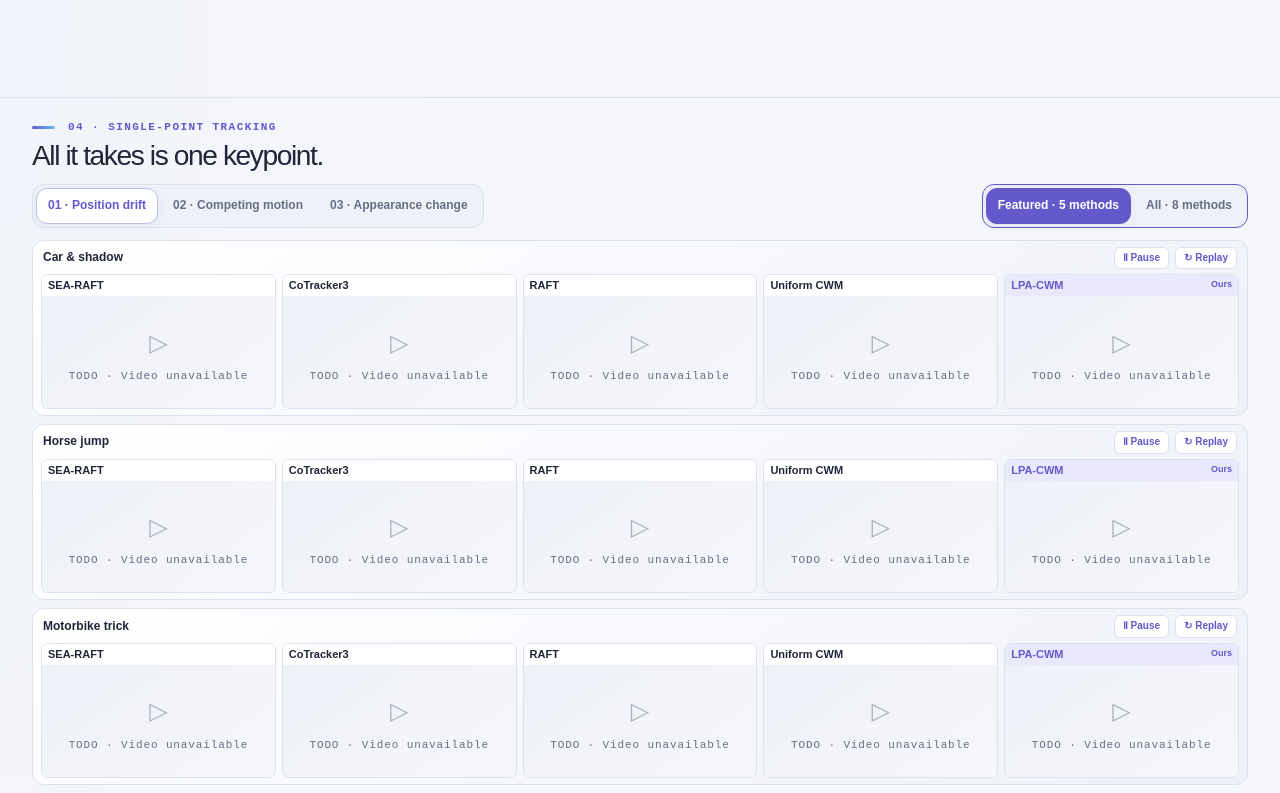
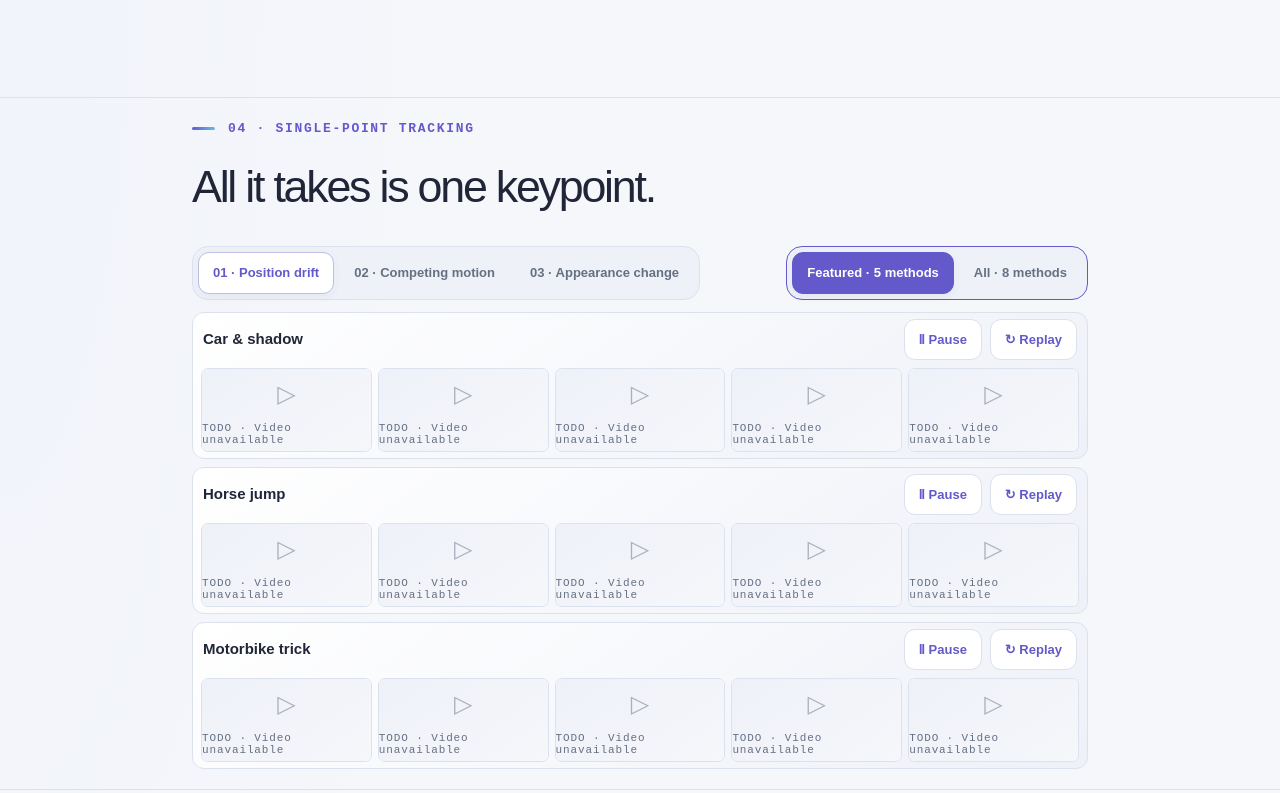
Before and after one commit to LPA-CWM/LPA-CWM.github.io, a plain HTML site: page index.html in a window 1280 px wide. Shown: the part 4887-5680 px from the top of the page. Drawn offline with Linux system fonts and the light colour scheme.

Commit message:
Align chapter styling and simplify single-point video cards

```diff
--- a/index.html
+++ b/index.html
@@ -46,36 +46,22 @@ section{padding:100px 0;border-top:1px solid var(--line);scroll-margin-top:0}.se
 /* Compact single-point comparisons: three scenes per category, five or eight methods. */
 .theme button{display:inline-flex;align-items:center;gap:5px}.theme-icon{display:inline-flex;width:15px;height:15px}.theme-icon svg{width:100%;height:100%}
 #single-point{padding:20px 0;scroll-margin-top:-32px}
-#single-point .wrap,#analysis .wrap{width:min(1440px,calc(100% - 64px))}
-#single-point .section-head{margin-bottom:12px}
-#single-point .chapter{margin-bottom:4px;font-size:11px}
-#single-point .section-head h2{font-size:clamp(26px,2.2vw,32px)}
 #single-point .gallery-controls{gap:12px;margin-bottom:12px;flex-wrap:nowrap}
-#single-point .pill-group{gap:3px;padding:3px;border-radius:12px}
-#single-point .pill-group button{font-size:12px;padding:7px 11px}
 .method-toggle{border-color:var(--accent);flex-shrink:0}
 #single-point .method-toggle button[aria-pressed=true]{background:var(--accent);color:var(--surface);border-color:var(--accent)}
 #single-point .single-episodes{gap:8px}
 #single-point .episode{padding:6px 8px;border-radius:12px}
-#single-point .episode-header{padding:0 2px 5px;min-height:25px}
-#single-point .episode-name{font-size:12px;margin:0}
-.episode-actions{display:flex;gap:6px}
-#single-point .replay{font-size:10px;padding:2px 8px;border-radius:6px}
+#single-point .episode-header{padding:0 2px 8px}
+#single-point .episode-name{margin:0}
+.episode-actions{display:flex;gap:8px}
 #single-point .baseline-strip{grid-template-columns:repeat(var(--method-count),minmax(0,1fr));gap:6px;padding:0;margin:0;overflow:visible}
 #single-point .video-tile{border-radius:7px}
 #single-point .video-tile:hover{transform:none}
-#single-point .video-title{font-size:11px;line-height:1.2;padding:4px 6px;white-space:nowrap}
-#single-point .video-title.ours-label{background:var(--tint)}
-#single-point .video-title.ours-label span+span{font-size:9px}
-#single-point .video-slot{aspect-ratio:auto;height:clamp(80px,calc((100svh - 465px)/3),180px)}
-#singleGallery[data-methods=all] .video-slot{height:clamp(65px,calc((100svh - 490px)/3),138px)}
-#singleGallery[data-methods=all] .video-title{font-size:10px;padding:4px}
-#singleGallery[data-methods=all] .ours-label span+span{display:none}
+#single-point .video-slot{aspect-ratio:auto;height:clamp(80px,calc((100svh - 555px)/3),180px)}
+#singleGallery[data-methods=all] .video-slot{height:clamp(55px,calc((100svh - 600px)/3),138px)}
 #analysis .experiments{display:block}
 #analysis .experiment-nav{display:grid;grid-template-columns:repeat(5,minmax(0,1fr));gap:6px;margin-bottom:16px}
 #analysis .experiment-tab{padding:12px 10px;grid-template-columns:20px minmax(0,1fr)}
-#analysis .experiment-tab b{font-size:12px}
-#analysis .experiment-tab small{font-size:11px}
 #analysis .experiment-tab:hover{transform:translateY(-2px)}
 #analysis .experiment-display{min-height:0}
 #analysis .small-table{min-width:1030px;font-size:12px}
@@ -85,8 +71,8 @@ section{padding:100px 0;border-top:1px solid var(--line);scroll-margin-top:0}.se
 #analysis .small-table th:first-child{text-align:left}
 #analysis .small-table td:nth-child(9){border-left:1px solid var(--line)}
 #analysis .small-table thead tr:first-child th:last-child{border-left:1px solid var(--line)}
-@media(max-width:1000px){#single-point .gallery-controls{flex-wrap:wrap}#single-point .pill-group button{font-size:11px;padding:6px 8px}#single-point .video-title{font-size:10px}#single-point .ours-label span+span{display:none}#analysis .experiment-nav{grid-template-columns:repeat(3,minmax(0,1fr))}}
-@media(max-width:600px){#single-point{scroll-margin-top:-40px}#single-point .wrap,#analysis .wrap{width:94vw}#single-point .section-head h2{font-size:27px}#single-point .gallery-controls{gap:8px}#singleFilters{width:100%;justify-content:space-between}#single-point #singleFilters button{font-size:9px;padding:6px 4px;gap:2px}#single-point .baseline-strip{gap:3px}#single-point .video-title{font-size:8px;padding:4px 2px;min-height:27px;white-space:normal;align-items:center;justify-content:center;text-align:center}#singleGallery[data-methods=all] .video-title{font-size:7px;padding:3px 1px;overflow-wrap:anywhere;min-height:32px}#single-point .video-slot{height:auto;aspect-ratio:4/3}#singleGallery[data-methods=all] .video-slot{height:auto}#single-point .episode{padding:6px 4px}#analysis .experiment-nav{grid-template-columns:repeat(2,minmax(0,1fr))}}
+@media(max-width:1000px){#single-point .gallery-controls{flex-wrap:wrap}#analysis .experiment-nav{grid-template-columns:repeat(3,minmax(0,1fr))}}
+@media(max-width:600px){#single-point{scroll-margin-top:-40px}#single-point .gallery-controls{gap:8px}#singleFilters{width:100%}#single-point .baseline-strip{gap:3px}#single-point .video-slot{height:auto;aspect-ratio:16/9}#singleGallery[data-methods=all] .video-slot{height:auto}#single-point .episode{padding:8px}#analysis .experiment-nav{grid-template-columns:repeat(2,minmax(0,1fr))}}
 
 </style>
 </head>
@@ -281,7 +267,7 @@ if(MEDIA.heroVideo){const v=attachVideo($('#heroBackdrop'),MEDIA.heroVideo,'Ambi
 function overview(mode){clearVideos($('#overviewStage'));const isVideo=mode==='video';$('#showVideo').setAttribute('aria-pressed',String(isVideo));$('#showImage').setAttribute('aria-pressed',String(!isVideo));$('#overviewLabel').textContent=isVideo?'Overview film':'Research overview';$('#overviewHint').textContent=isVideo?(MEDIA.overviewVideo?'Motion reasoning in action':'Video preview · Coming soon'):'Figure 1 · From the manuscript';$('#overviewStage').innerHTML=isVideo?'<div class="placeholder"><div class="play-orbit" aria-hidden="true">▷</div><p class="placeholder-title">Motion, made visible.</p><p class="placeholder-note">TODO · Overview video</p><p class="placeholder-note">Switch to Image to explore the paper overview</p></div>':'<img src="'+escaped(MEDIA.overviewImage)+'" alt="Paper overview of motion tracking failures, the Learned Physical Adjudicator, and the CMC evaluation protocol.">';if(isVideo&&MEDIA.overviewVideo)attachVideo($('#overviewStage'),MEDIA.overviewVideo,'Overview film')}
 $('#showVideo').onclick=()=>overview('video');$('#showImage').onclick=()=>overview('image');overview(MEDIA.overviewVideo?'video':'image');
 let multiFilter='all',multiPage=0,singleFilter='drift',singleMethods='featured';
-function tile(method,scene){const [key,label]=method;return '<div class="video-tile"><div class="video-title '+(key==='lpa'?'ours-label':'')+'"><span>'+escaped(label)+'</span>'+(key==='lpa'?'<span>Ours</span>':'')+'</div><div class="video-slot" data-key="'+key+'"><span class="slot-icon" aria-hidden="true">▷</span><span class="slot-label">TODO · VIDEO</span></div></div>'}
+function tile(method,scene,showTitle=true){const [key,label]=method;return '<div class="video-tile">'+(showTitle?'<div class="video-title '+(key==='lpa'?'ours-label':'')+'"><span>'+escaped(label)+'</span>'+(key==='lpa'?'<span>Ours</span>':'')+'</div>':'')+'<div class="video-slot" data-key="'+key+'"><span class="slot-icon" aria-hidden="true">▷</span><span class="slot-label">TODO · VIDEO</span></div></div>'}
 function renderEpisode(scene,methods,kind){const article=document.createElement('article');article.className='episode';article.innerHTML='<div class="episode-header"><div><span class="episode-id">'+escaped(scene.id)+' / PREVIEW SLOT</span><h3 class="episode-name">'+escaped(scene.title)+'</h3></div><button class="replay" aria-label="Replay '+escaped(scene.title)+'">↻ Replay</button></div><div class="'+(kind==='multi'?'media-pair':'baseline-strip')+'">'+methods.map(m=>tile(m,scene)).join('')+'</div>';methods.forEach(([key,label])=>{if(scene.videos[key])attachVideo(article.querySelector('[data-key="'+key+'"]'),scene.videos[key],scene.title+' — '+label)});article.querySelector('.replay').onclick=()=>{const videos=[...article.querySelectorAll('video')];if(!videos.length)return notify('Videos are being prepared.');videos.forEach(v=>{v.currentTime=0;v.play().catch(()=>{})})};return article}
 function pager(el,page,pages,start,end,count,change){
  if(!el.querySelector('input'))el.innerHTML='<div class="pager-top"><span class="page-count" aria-live="polite"></span><div class="pager-buttons"></div></div><label class="page-scrubber"><span>DRAG TO EXPLORE</span><input type="range" min="1" step="1" aria-label="Gallery page"><output></output></label>';
@@ -294,7 +280,7 @@ function pager(el,page,pages,start,end,count,change){
 function renderMulti(){const list=MULTI_SCENES.filter(s=>multiFilter==='all'||s.category===multiFilter),size=4,pages=Math.max(1,Math.ceil(list.length/size));multiPage=Math.min(multiPage,pages-1);clearVideos($('#multiGallery'));$('#multiGallery').replaceChildren(...list.slice(multiPage*size,(multiPage+1)*size).map(s=>renderEpisode(s,[['uniform','Uniform CWM'],['lpa','LPA-CWM']],'multi')));pager($('#multiPager'),multiPage,pages,multiPage*size+1,Math.min((multiPage+1)*size,list.length),list.length,p=>{multiPage=p;renderMulti()})}
 function renderSingleEpisode(scene,methods){
  const article=document.createElement('article');article.className='episode';
- article.innerHTML='<div class="episode-header"><h3 class="episode-name">'+escaped(scene.title)+'</h3><div class="episode-actions"><button class="replay playback" aria-label="Pause '+escaped(scene.title)+'">Ⅱ Pause</button><button class="replay restart" aria-label="Replay '+escaped(scene.title)+'">↻ Replay</button></div></div><div class="baseline-strip" style="--method-count:'+methods.length+'">'+methods.map(m=>tile(m,scene)).join('')+'</div>';
+ article.innerHTML='<div class="episode-header"><h3 class="episode-name">'+escaped(scene.title)+'</h3><div class="episode-actions"><button class="replay playback" aria-label="Pause '+escaped(scene.title)+'">Ⅱ Pause</button><button class="replay restart" aria-label="Replay '+escaped(scene.title)+'">↻ Replay</button></div></div><div class="baseline-strip" style="--method-count:'+methods.length+'">'+methods.map(m=>tile(m,scene,false)).join('')+'</div>';
  const videos=methods.map(([key,label])=>{const v=attachVideo(article.querySelector('[data-key="'+key+'"]'),scene.videos[key],scene.title+' — '+label);v.controls=false;return v});
  let playing=!reduced;
  const control=article.querySelector('.playback');
```
